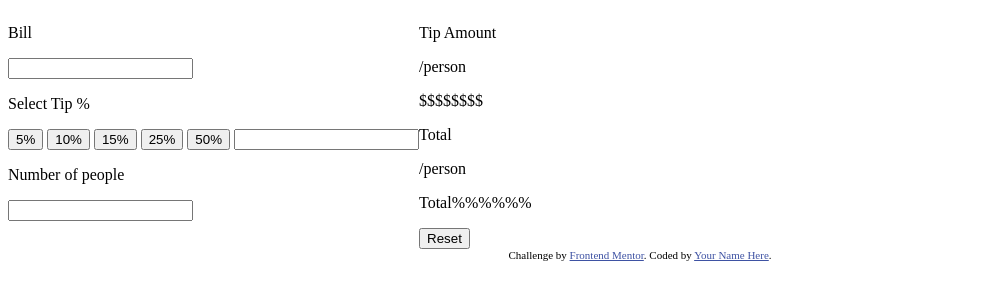
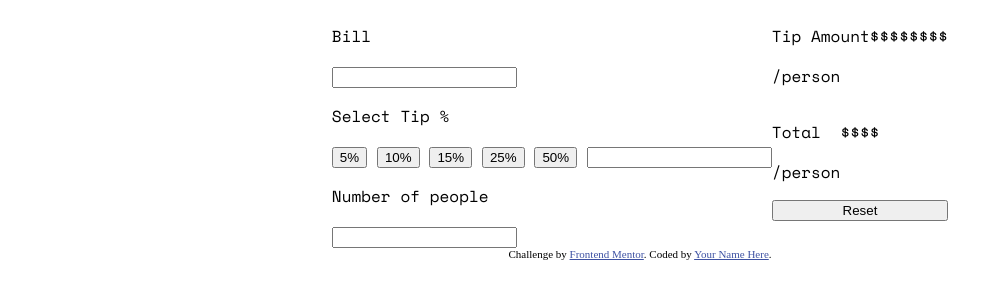
Before and after one commit to xarmatis/tip-calc, a plain HTML site: page tip-calculator-app-main/tip-calculator-app-main/index.html in a window 1280 px wide. Shown: the whole page, without its empty margins (0-1003 px from the left). Drawn offline with nearby package versions, Linux system fonts and the light colour scheme.

Commit message:
added some formatting

```diff
--- a/tip-calculator-app-main/tip-calculator-app-main/index.html
+++ b/tip-calculator-app-main/tip-calculator-app-main/index.html
@@ -5,6 +5,9 @@
   <meta name="viewport" content="width=device-width, initial-scale=1.0"> <!-- displays site properly based on user's device -->
   <link rel="stylesheet" href="styles.css">
   <link rel="icon" type="image/png" sizes="32x32" href="./images/favicon-32x32.png">
+  <link href="https://fonts.googleapis.com/css2?family=Space+Mono&display=swap" rel="stylesheet">
+
+
 
   <title>Frontend Mentor | Tip calculator app</title>
 
@@ -52,7 +55,7 @@
 
     </div>
 
-    <div id="right">
+    <div class="right">
       <div class ="tip-amount">
         <div class = "text">
           <P>Tip Amount</P>
@@ -66,7 +69,7 @@
           <p>Total</p>
           <p>/person</p>
         </div>
-        <p>Total%%%%%%</p>
+        <p>$$$$</p>
       </div>
 
 
--- a/tip-calculator-app-main/tip-calculator-app-main/styles.css
+++ b/tip-calculator-app-main/tip-calculator-app-main/styles.css
@@ -1,6 +1,8 @@
 .container {
     display: flex;
     flex-direction: row;
+    font-family: 'Space Mono', monospace;
+    justify-content: center;
 }
 
 
@@ -15,7 +17,19 @@
 .right {
     display: flex;
     flex-direction: column;
+
 }
 
 
-.Tip
+.tip-amount {
+    display: flex;
+    flex-direction: row;
+}
+
+
+
+.total {
+
+    display: flex;
+    flex-direction: row;
+}
```
